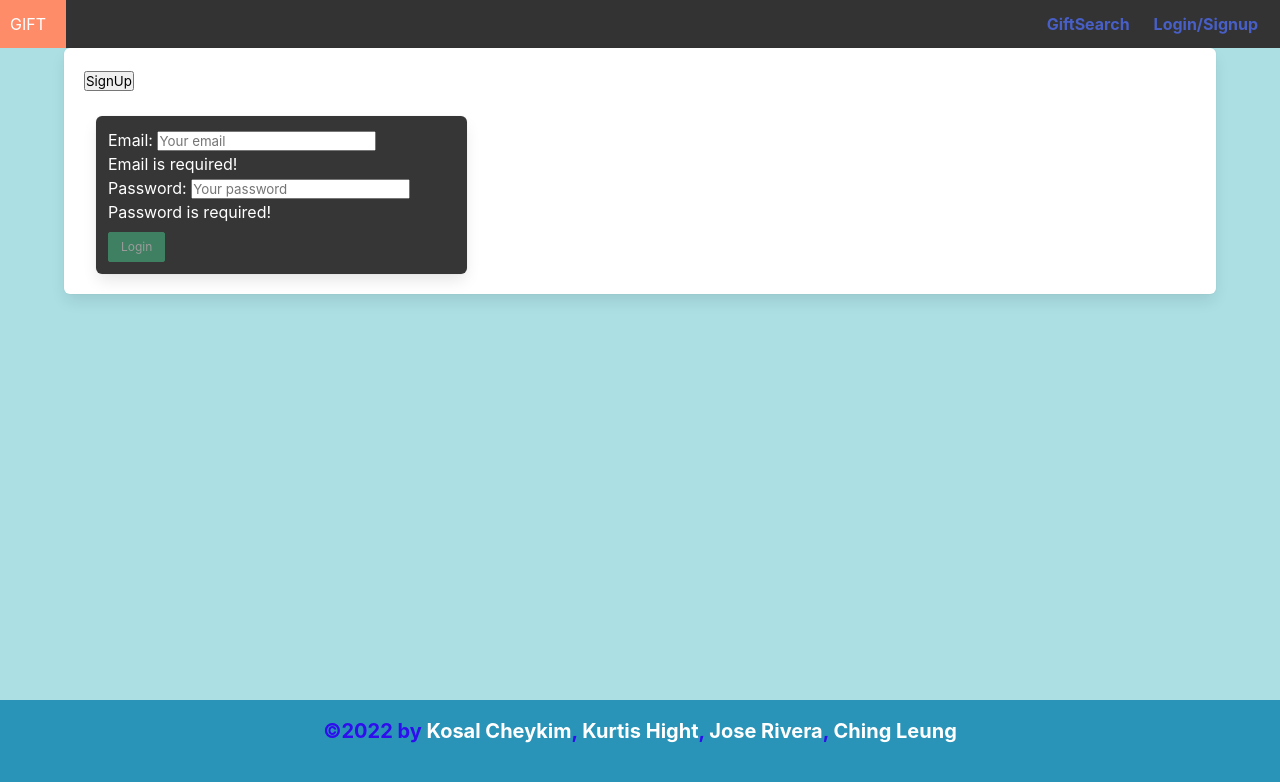
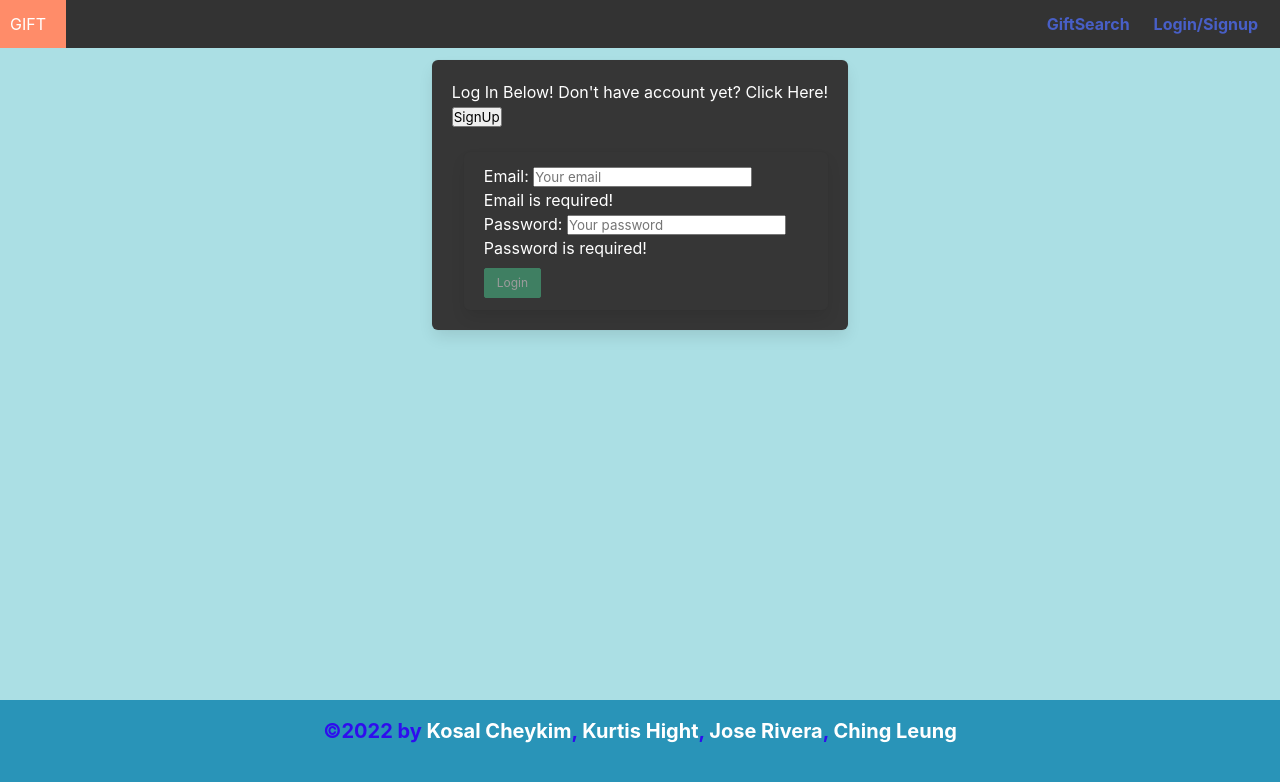
Before and after one commit to jrera1796/GIFT, a React (Create React App) app in the folder client/: page /login in a window 1280 px wide. Both pictures are taken after a click on the button "Login". Shown: the top 782 px of the page. Built offline with nearby package versions, Linux system fonts and the light colour scheme.

Commit message:
css changes to login page

```diff
--- a/client/src/components/LoginForm/index.js
+++ b/client/src/components/LoginForm/index.js
@@ -38,7 +38,7 @@ const LoginForm = () => {
   };
 
   return (
-    <div className='box column is-4 mt-5 ml-3 pt-3 pb-3 has-background-dark ' >
+    <div className='box is-full mt-5 ml-3 pt-3 pb-3 has-background-dark ' >
 
       <Form noValidate validated={validated} onSubmit={handleFormSubmit} className="has-text-white">
         <Alert dismissible onClose={() => setShowAlert(false)} show={showAlert} variant='warning'>
--- a/client/src/components/SignupForm/index.js
+++ b/client/src/components/SignupForm/index.js
@@ -62,7 +62,7 @@ const SignupForm = () => {
   return (
     <>
       {/* This is needed for the validation functionality above */}
-      <div className='box column is-4 mt-5 ml-3 pt-3 pb-3 has-background-dark'>
+      <div className='box is-full mt-5 ml-3 pt-3 pb-3 has-background-dark'>
       <Form noValidate validated={validated} onSubmit={handleFormSubmit} className="has-text-white">
         {/* show alert if server response is bad */}
         <Alert dismissible onClose={() => setShowAlert(false)} show={showAlert} variant='warning'>
--- a/client/src/pages/Login.js
+++ b/client/src/pages/Login.js
@@ -6,12 +6,12 @@ import SignupForm from '../components/SignupForm';
 export default function Login() {
 	const [toggle, setToggle] = useState()
   return (
-	<div>
+	<div className='columns mt-3 is-full is-centered'>
 		{toggle?(
 
-		<div className='box'><button className='is-button' onClick={() => setToggle(false)}>SignUp</button><LoginForm /></div>)
+		<div className='box has-background-dark is-full'><h1 className='has-text-white'>Log In Below! Don't have account yet? Click Here!</h1><button className='is-button' onClick={() => setToggle(false)}>SignUp</button><LoginForm /></div>)
 		:(
-			<div className='box'><button className='is-button' onClick={() => setToggle(true)}>Login</button><SignupForm/></div>
+			<div className='box has-background-dark is-full'><h1 className='has-text-white'>Sign Up Below! Already have an account? Click here!</h1><button className='is-button' onClick={() => setToggle(true)}>Login</button><SignupForm/></div>
 		)
 		}
 	</div>
```
